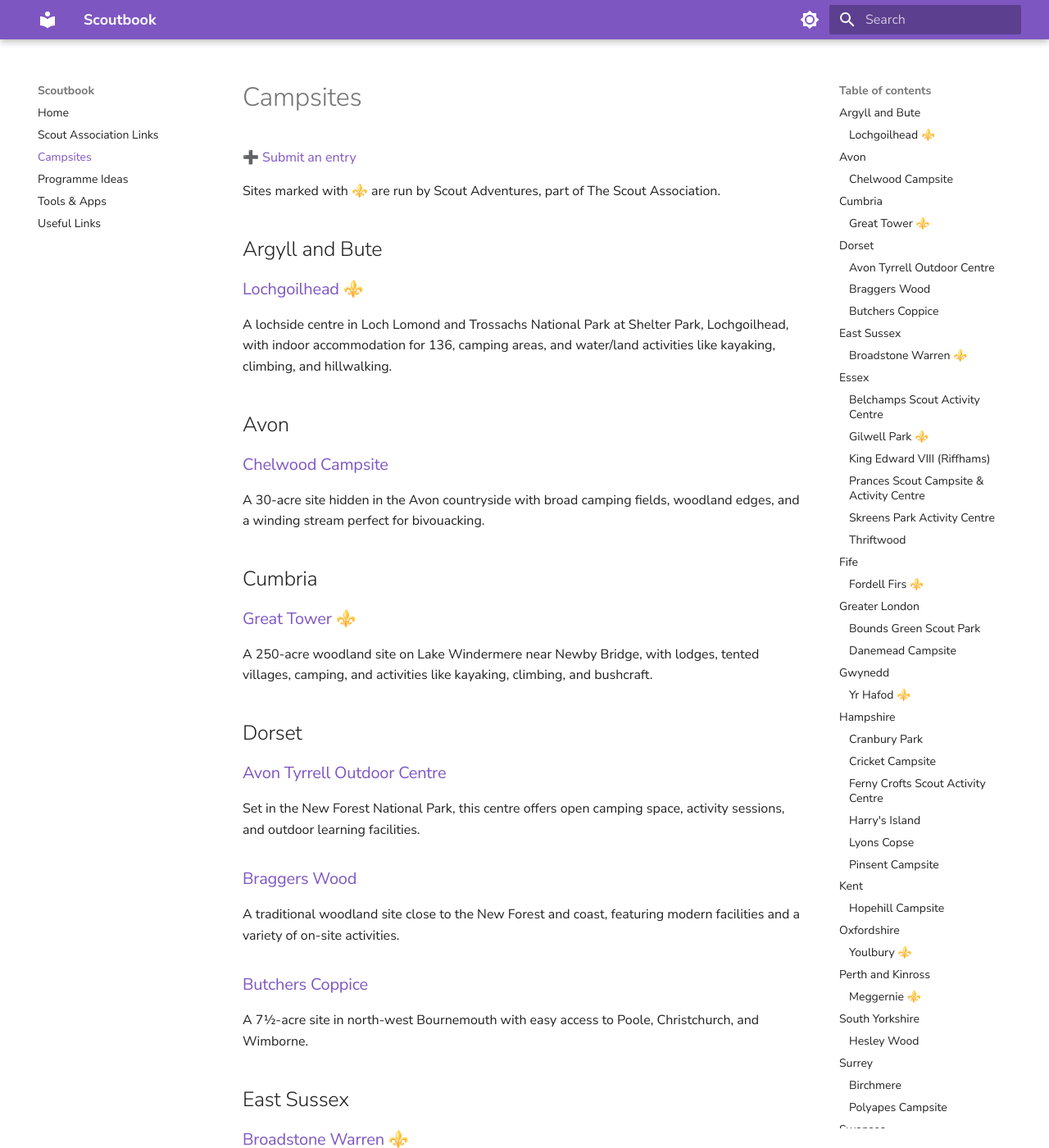
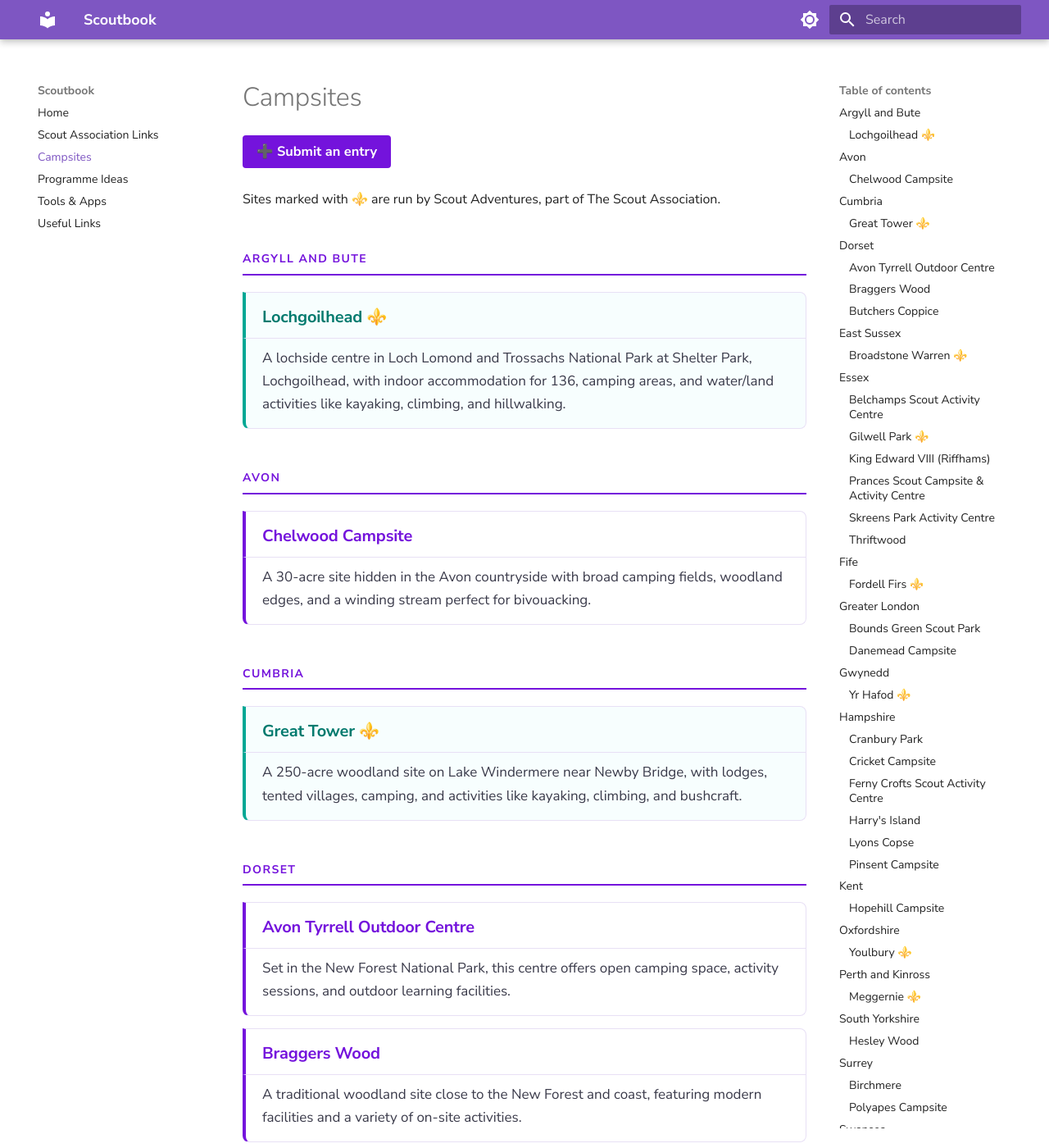
Before and after one commit to krisreynolds/scoutbook, an MkDocs documentation site: the page built from docs/campsites.md, in a window 1280 px wide and 1400 px high. Shown: the whole window at 82% size. Built offline with MkDocs 1.6.1 and Material for MkDocs 9.7.7, drawn with Linux system fonts in a browser that asks for light colours; some web fonts are replaced.

Commit message:
Major css changes

```diff
--- a/docs/overrides/extra.css
+++ b/docs/overrides/extra.css
@@ -3,4 +3,160 @@
   --md-primary-fg-color--light: #9B4FE8;
   --md-primary-fg-color--dark: #5A0FB8;
   --md-accent-fg-color: #00A794;
+
+  /* Scout brand palette */
+  --scout-purple: #7413DC;
+  --scout-purple-dark: #5A0FB8;
+  --scout-purple-muted: #f3eafd;
+  --scout-teal: #00A794;
+  --scout-teal-muted: #e0f5f2;
+  --scout-green: #84A40B;
+  --scout-orange: #ED7703;
+  --scout-black: #001323;
 }
+
+/* ─── County headings ─────────────────────────────────── */
+
+.md-content h2 {
+  font-size: 0.7rem;
+  font-weight: 600;
+  text-transform: uppercase;
+  letter-spacing: 0.1em;
+  color: var(--scout-purple);
+  border-bottom: 2px solid var(--scout-purple);
+  padding-bottom: 0.4rem;
+  margin-top: 2.5rem;
+  margin-bottom: 1rem;
+}
+
+/* Hide the default MkDocs anchor symbol on h2/h3 */
+.md-content h2 .headerlink,
+.md-content h3 .headerlink {
+  display: none;
+}
+
+/* ─── Campsite cards ──────────────────────────────────── */
+
+.md-content h3 {
+  /* Reset default styling — the card below does the visual work */
+  font-size: 1rem;
+  font-weight: 600;
+  margin: 0 0 0.25rem 0;
+  padding: 0;
+  border: none;
+  color: var(--scout-black);
+}
+
+.md-content h3 a {
+  color: var(--scout-purple);
+  text-decoration: none;
+}
+
+.md-content h3 a:hover {
+  text-decoration: underline;
+  color: var(--scout-purple-dark);
+}
+
+/*
+  Wrap each h3 + following paragraph in a card.
+  MkDocs renders h3 and its paragraph as siblings, so we use
+  a combination of margin, border-left accent, and padding
+  on the paragraph to create the card feel without JS.
+*/
+
+.md-content h3 {
+  background: #fff;
+  border: 1px solid #e8e0f5;
+  border-left: 4px solid var(--scout-purple);
+  border-radius: 0 8px 0 0;
+  padding: 0.75rem 1rem 0.5rem 1rem;
+  margin-top: 0.75rem;
+  margin-bottom: 0;
+}
+
+.md-content h3 + p {
+  background: #fff;
+  border: 1px solid #e8e0f5;
+  border-top: none;
+  border-left: 4px solid var(--scout-purple);
+  border-radius: 0 0 8px 8px;
+  padding: 0.5rem 1rem 0.75rem 1rem;
+  margin-top: 0;
+  margin-bottom: 0.75rem;
+  font-size: 0.85rem;
+  color: #3a3a4a;
+  line-height: 1.65;
+}
+
+/* Scout Adventures ⚜️ sites get a teal accent instead */
+.md-content h3:has(a[href*="scoutadventures"]) {
+  border-left-color: var(--scout-teal);
+  background: #f7fefe;
+}
+
+.md-content h3:has(a[href*="scoutadventures"]) + p {
+  border-left-color: var(--scout-teal);
+  background: #f7fefe;
+}
+
+.md-content h3:has(a[href*="scoutadventures"]) a {
+  color: #007a6e;
+}
+
+.md-content h3:has(a[href*="scoutadventures"]) a:hover {
+  color: var(--scout-teal);
+}
+
+/* ─── Intro paragraph (submit link + legend) ─────────── */
+
+.md-content h1 + p a,
+.md-content h1 ~ p:first-of-type a {
+  display: inline-block;
+  background: var(--scout-purple);
+  color: #fff !important;
+  padding: 0.35rem 0.85rem;
+  border-radius: 4px;
+  font-size: 0.82rem;
+  font-weight: 600;
+  text-decoration: none;
+  margin-bottom: 0.5rem;
+  transition: background 0.15s;
+}
+
+.md-content h1 + p a:hover {
+  background: var(--scout-purple-dark);
+}
+
+/* ─── Spacing & rhythm ───────────────────────────────── */
+
+.md-content h1 {
+  margin-bottom: 1.25rem;
+}
+
+/* Add a little breathing room between county sections */
+.md-content h2 + h3 {
+  margin-top: 0.5rem;
+}
+
+/* ─── Dark mode ──────────────────────────────────────── */
+
+[data-md-color-scheme="slate"] .md-content h3,
+[data-md-color-scheme="slate"] .md-content h3 + p {
+  background: #1e1e2e;
+  border-color: #3a2f5e;
+}
+
+[data-md-color-scheme="slate"] .md-content h3:has(a[href*="scoutadventures"]),
+[data-md-color-scheme="slate"] .md-content h3:has(a[href*="scoutadventures"]) + p {
+  background: #0f2422;
+  border-color: #0d4a42;
+}
+
+[data-md-color-scheme="slate"] .md-content h3 + p {
+  color: #c8c8d8;
+}
+
+[data-md-color-scheme="slate"] .md-content h2 {
+  color: #b07ef0;
+  border-bottom-color: #b07ef0;
+}
```
